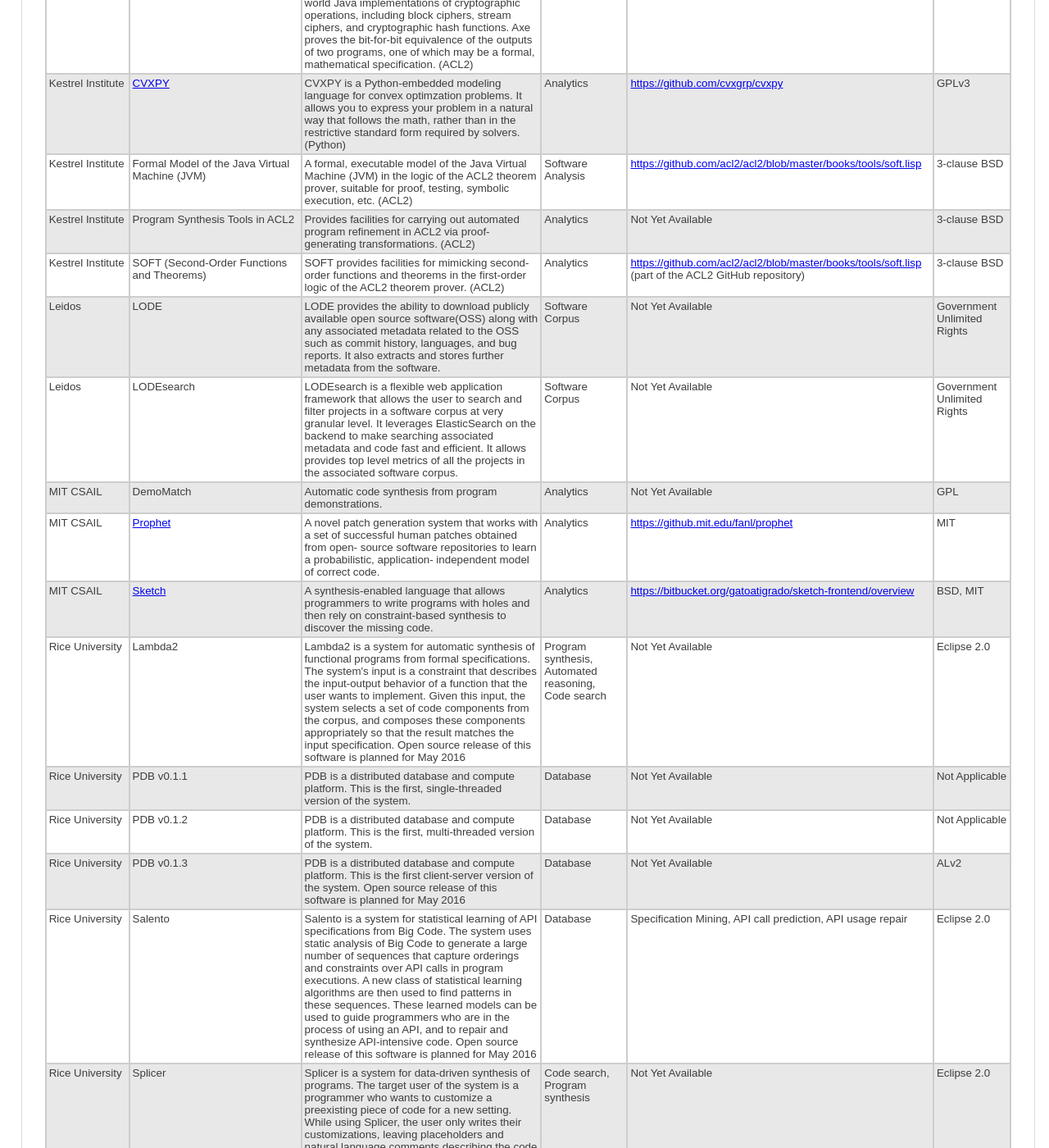
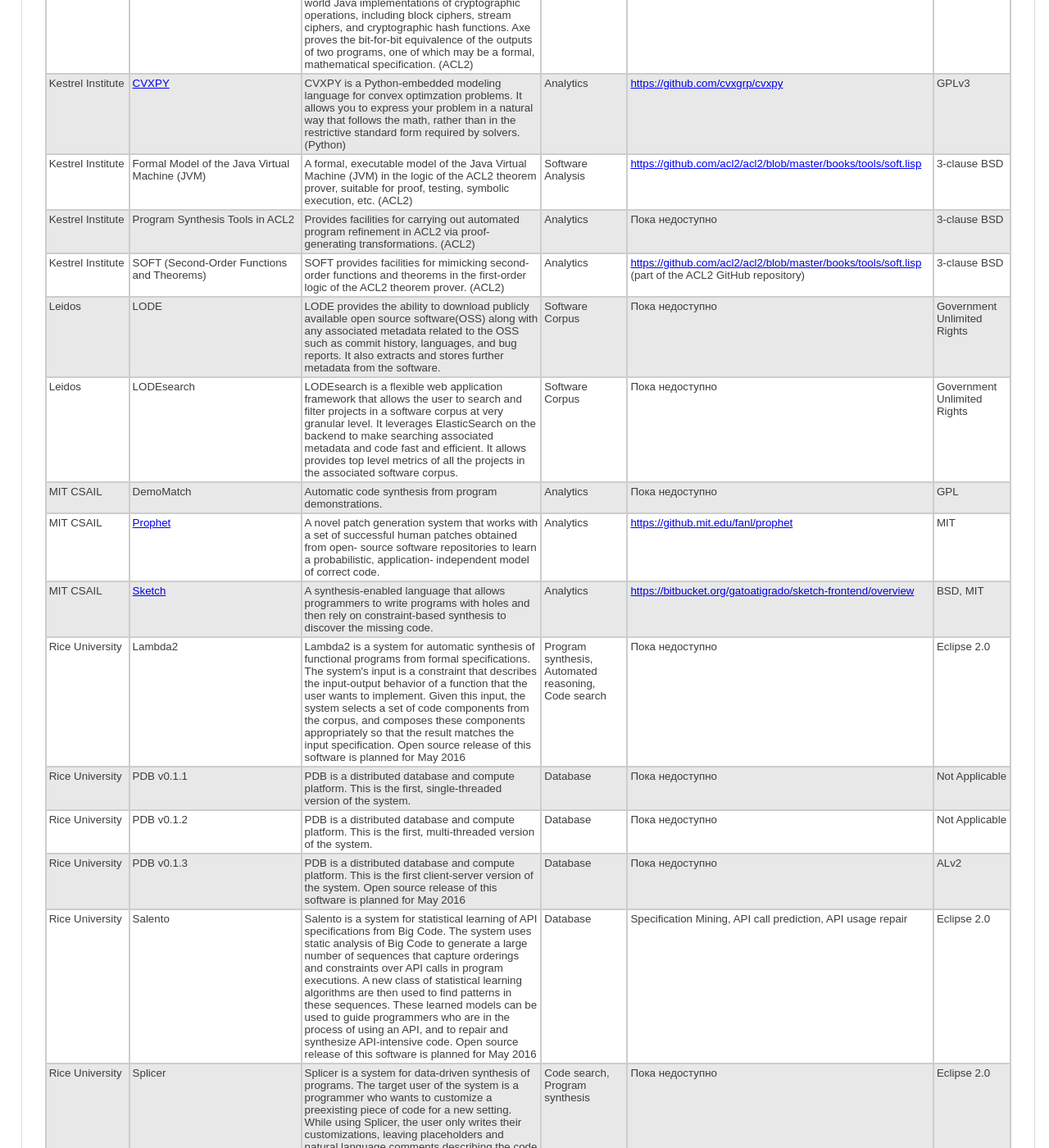
Before and after one commit to kant2002/darpa-ru, a Jekyll site: the page built from ru/MUSE.html, in a window 1280 px wide and 1400 px high, scrolled down 1366 px. Shown: the whole window at 82% size. Built offline with Jekyll 4.4.1, drawn with Linux system fonts in a browser that asks for light colours; some of the changed text lies outside the part shown.

Commit message:
New translations MUSE.html (Russian)

```diff
--- a/ru/MUSE.html
+++ b/ru/MUSE.html
@@ -68,7 +68,7 @@
                             <td width='202' class='project'><a class='external' target='_blank'>Program Synthesis Tools in ACL2</a></td>
                             <td class=description>Provides facilities for carrying out automated program refinement in ACL2 via proof-generating transformations. (ACL2)</td>
                             <td class=category>Analytics</td>
-                            <td class=code> <a class='external' target='_blank'>Not Yet Available</a> </td>
+                            <td class=code> <a class='external' target='_blank'>Пока недоступно</a> </td>
                             <td class=license><span onmouseover='licenseInfo("3-clause BSD", event)'>3-clause BSD</span></td>
                         </tr>
                         <tr>
@@ -101,7 +101,7 @@
                             <td width='202' class='project'><a class='external' target='_blank'>Axe tool</a></td>
                             <td class=description>Axe is an automated formal verification tool for proving equivalence of Java bytecode programs. Axe has been used to verify real-world Java implementations of cryptographic operations, including block ciphers, stream ciphers, and cryptographic hash functions. Axe proves the bit-for-bit equivalence of the outputs of two programs, one of which may be a formal, mathematical specification. (ACL2)</td>
                             <td class=category>Software Analysis</td>
-                            <td class=code> <a class='external' target='_blank'>Not Yet Available</a></td>
+                            <td class=code> <a class='external' target='_blank'>Пока недоступно</a></td>
                             <td class=license><span onmouseover='licenseInfo("3-clause BSD", event)'>BSD</span></td>
                         </tr>
                         <tr>
@@ -118,7 +118,7 @@
                             <td width='202' class='project'><a class='external' target='_blank'>LODE</a></td>
                             <td class=description>LODE provides the ability to download publicly available open source software(OSS) along with any associated metadata related to the OSS such as commit history, languages, and bug reports. It also extracts and stores further metadata from the software.</td>
                             <td class=category>Software Corpus</td>
-                            <td class=code> <a class='external' target='_blank'>Not Yet Available</a> </td>
+                            <td class=code> <a class='external' target='_blank'>Пока недоступно</a> </td>
                             <td class=license><span onmouseover='licenseInfo("Government Unlimited Rights", event)'>Government Unlimited Rights</span></td>
                         </tr>
                         <tr>
@@ -126,7 +126,7 @@
                             <td width='202' class='project'><a class='external' target='_blank'>LODEsearch</a></td>
                             <td class=description>LODEsearch is a flexible web application framework that allows the user to search and filter projects in a software corpus at very granular level.  It leverages ElasticSearch on the backend to make searching associated metadata and code fast and efficient.  It allows provides top level metrics of all the projects in the associated software corpus.</td>
                             <td class=category>Software Corpus</td>
-                            <td class=code> <a class='external' target='_blank'>Not Yet Available</a> </td>
+                            <td class=code> <a class='external' target='_blank'>Пока недоступно</a> </td>
                             <td class=license><span onmouseover='licenseInfo("Government Unlimited Rights", event)'>Government Unlimited Rights</span></td>
                         </tr>
                         <tr>
@@ -142,7 +142,7 @@
                             <td width='202' class='project'><a class='external' target='_blank'>DemoMatch</a></td>
                             <td class=description>Automatic code synthesis from program demonstrations.</td>
                             <td class=category>Analytics</td>
-                            <td class=code> <a class='external' target='_blank'>Not Yet Available</a> </td>
+                            <td class=code> <a class='external' target='_blank'>Пока недоступно</a> </td>
                             <td class=license><span onmouseover='licenseInfo("GPL", event)'>GPL</span></td>
                         </tr>
                         <tr>
@@ -166,7 +166,7 @@
                             <td width='202' class='project'><a class='external' target='_blank'>PDB v0.1.1</a></td>
                             <td class=description>PDB is a distributed database and compute platform. This is the first, single-threaded version of the system.</td>
                             <td class=category>Database</td>
-                            <td class=code> <a class='external' target='_blank'>Not Yet Available</a> </td>
+                            <td class=code> <a class='external' target='_blank'>Пока недоступно</a> </td>
                             <td class=license><span onmouseover='licenseInfo("Not Applicable", event)'>Not Applicable</span></td>
                         </tr>
                         <tr>
@@ -174,7 +174,7 @@
                             <td width='202' class='project'><a class='external' target='_blank'>PDB v0.1.2</a></td>
                             <td class=description>PDB is a distributed database and compute platform. This is the first, multi-threaded version of the system.</td>
                             <td class=category>Database</td>
-                            <td class=code> <a class='external' target='_blank'>Not Yet Available</a> </td>
+                            <td class=code> <a class='external' target='_blank'>Пока недоступно</a> </td>
                             <td class=license><span onmouseover='licenseInfo("Not Applicable", event)'>Not Applicable</span></td>
                         </tr>
                         <tr>
@@ -182,7 +182,7 @@
                             <td width='202' class='project'><a class='external' target='_blank'>PDB v0.1.3</a></td>
                             <td class=description>PDB is a distributed database and compute platform. This is the first client-server version of the system.  Open source release of this software is planned for May 2016</td>
                             <td class=category>Database</td>
-                            <td class=code> <a class='external' target='_blank'>Not Yet Available</a> </td>
+                            <td class=code> <a class='external' target='_blank'>Пока недоступно</a> </td>
                             <td class=license><span onmouseover='licenseInfo("ALv2", event)'>ALv2</span></td>
                         </tr>
                         <tr>
@@ -198,7 +198,7 @@
                             <td width='202' class='project'><a class='external' target='_blank'>Splicer</a></td>
                             <td class=description>Splicer is a system for data-driven synthesis of programs. The target user of the system is a programmer who wants to customize a preexisting piece of code for a new setting. While using Splicer, the user only writes their customizations, leaving placeholders and natural language comments describing the code that is to be customized. The system searches a corpus of Big Code, identifies code that matches the comments, and automatically fits this code into the user's unfinished program  Open source release of this software is planned for May 2016.</td>
                             <td class=category>Code search, Program synthesis</td>
-                            <td class=code> <a class='external' target='_blank'>Not Yet Available</a> </td>
+                            <td class=code> <a class='external' target='_blank'>Пока недоступно</a> </td>
                             <td class=license><span onmouseover='licenseInfo("Eclipse 2.0", event)'>Eclipse 2.0</span></td>
                         </tr>
                         <tr>
@@ -206,7 +206,7 @@
                             <td width='202' class='project'><a class='external' target='_blank'>Lambda2</a></td>
                             <td class=description>Lambda2 is a system for automatic synthesis of functional programs from formal specifications. The system's input is a constraint that describes the input-output behavior of a function that the user wants to implement. Given this input, the system selects a set of code components from the corpus, and composes these components appropriately so that the result matches the input specification.  Open source release of this software is planned for May 2016</td>
                             <td class=category>Program synthesis, Automated reasoning, Code search</td>
-                            <td class=code> <a class='external' target='_blank'>Not Yet Available</a> </td>
+                            <td class=code> <a class='external' target='_blank'>Пока недоступно</a> </td>
                             <td class=license><span onmouseover='licenseInfo("Eclipse 2.0", event)'>Eclipse 2.0</span></td>
                         </tr>
                         <tr>
@@ -214,7 +214,7 @@
                             <td width='202' class='project'><a href='http://utopia2.csres.utexas.edu:9090/HunterService/huntersearch.html' class='external' target='_blank'>CodeHunter</a></td>
                             <td class=description>CodeHunter performs code search on a large source code database. CodeHunter uses a novel combination of method names, signatures, and implementations to find relevant programs that most closely match the user's query. CodeHunter improves programmers efficiency by quickly finding relevant code to their needs.</td>
                             <td class=category>Synthesis</td>
-                            <td class=code> <a class='external' target='_blank'>Not Yet Available</a> </td>
+                            <td class=code> <a class='external' target='_blank'>Пока недоступно</a> </td>
                             <td class=license><span onmouseover='licenseInfo("ALv2", event)'>ALv2</span></td>
                         </tr>
                         <tr>
@@ -222,7 +222,7 @@
                             <td width='202' class='project'><a class='external' target='_blank'>APIHunter</a></td>
                             <td class=description>APIHunter finds a sequence of method calls from a Java library that can be used to implement a given functionality. Programmers can save time and effort in learning how to use existing libraries by just using APIHunter to automatically synthesize the code they need.</td>
                             <td class=category>Code Search</td>
-                            <td class=code> <a class='external' target='_blank'>Not Yet Available</a> </td>
+                            <td class=code> <a class='external' target='_blank'>Пока недоступно</a> </td>
                             <td class=license><span onmouseover='licenseInfo("ALv2", event)'>ALv2</span></td>
                         </tr>
                         <tr>
@@ -230,23 +230,23 @@
                             <td width='202' class='project'><a class='external' target='_blank'>CPSolver</a></td>
                             <td class=description>CPSolver is a prototype implementation of a new loop-invariant synthesis algorithm for single-loop numeric programs that manipulate rational variables.  CPSolver works by iteratively refining a set of interval ('box') constraints, or octagons, until the set of boxes (or octagons) is an inductive invariant.  The advantage of CPSolver is that, because it uses standard abstract domains, it sidesteps the need to develop complex, non-standard domains specialized for solving a particular problem.</td>
                             <td class=category>API Completion</td>
-                            <td class=code> <a class='external' target='_blank'>Not Yet Available</a> </td>
+                            <td class=code> <a class='external' target='_blank'>Пока недоступно</a> </td>
                             <td class=license><span onmouseover='licenseInfo("ALv2", event)'>ALv2</span></td>
                         </tr>
                         <tr>
                             <td class='team'>University of Wisconsin–Madison</td>
-                            <td width='202' class='project'><a class='external' target='_blank'>Not Yet Available</a></td>
+                            <td width='202' class='project'><a class='external' target='_blank'>Пока недоступно</a></td>
                             <td class=description>CPSolver is a prototype implementation of a new loop-invariant synthesis algorithm for single-loop numeric programs that manipulate rational variables.  CPSolver works by iteratively refining a set of interval ('box') constraints, or octagons, until the set of boxes (or octagons) is an inductive invariant.  The advantage of CPSolver is that, because it uses standard abstract domains, it sidesteps the need to develop complex, non-standard domains specialized for solving a particular problem.</td>
                             <td class=category>Software Analysis</td>
-                            <td class=code> <a class='external' target='_blank'>Not Yet Available</a> </td>
+                            <td class=code> <a class='external' target='_blank'>Пока недоступно</a> </td>
                             <td class=license><span onmouseover='licenseInfo("MIT", event)'>MIT</span></td>
                         </tr>
                         <tr>
                             <td class='team'>University of Wisconsin–Madison</td>
-                            <td width='202' class='project'><a class='external' target='_blank'>Not Yet Available</a></td>
+                            <td width='202' class='project'><a class='external' target='_blank'>Пока недоступно</a></td>
                             <td class=description>RES (relevant example search) is an example implementation of a code classification/similarity algorithm.  The program and tools analyze a labeled corpus, and then provide both classification of given code into categories (labeled in the corpus) and similarity comparisons between the given and corpus code examples.</td>
                             <td class=category>Software Analysis</td>
-                            <td class=code> <a class='external' target='_blank'>Not Yet Available</a> </td>
+                            <td class=code> <a class='external' target='_blank'>Пока недоступно</a> </td>
                             <td class=license><span onmouseover='licenseInfo("MIT", event)'>MIT</span></td>
                         </tr>
 
```
Also changed, not shown: other parts of ru/MUSE.html (+2 -2 lines).
